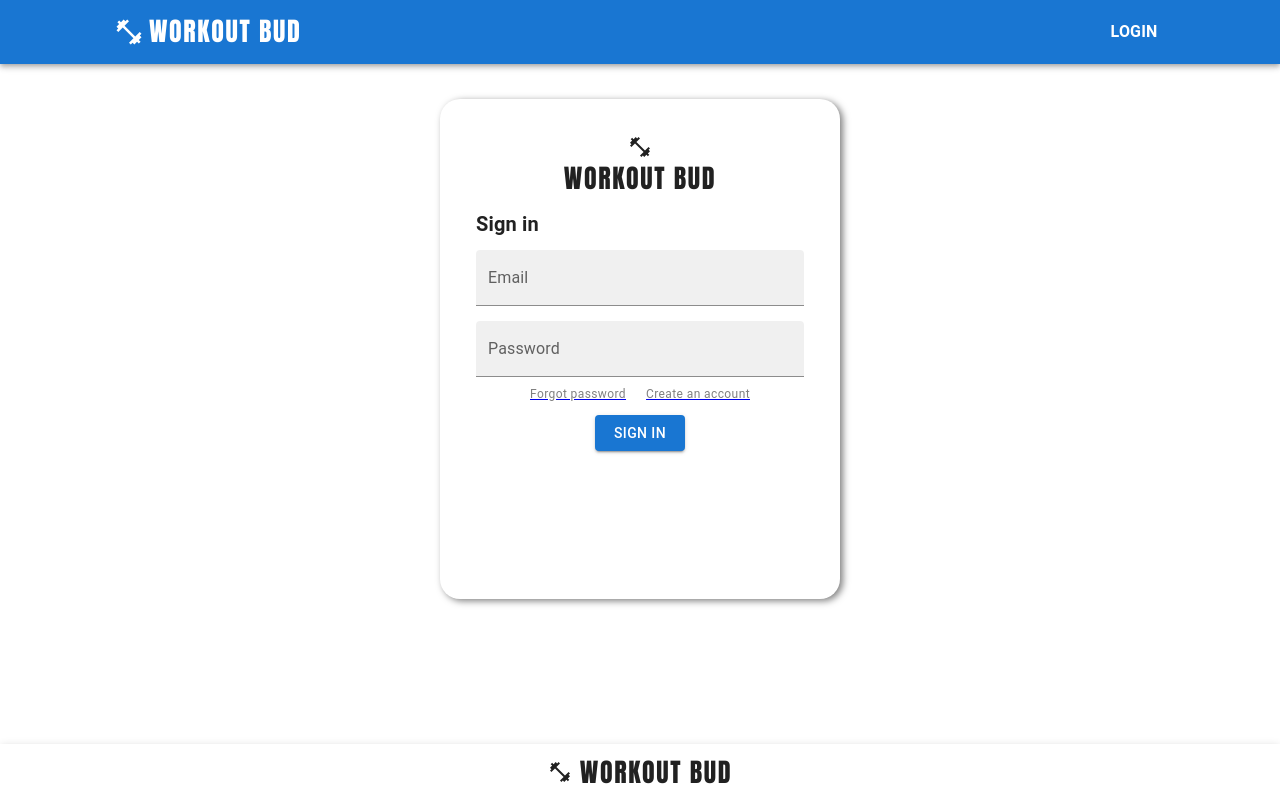
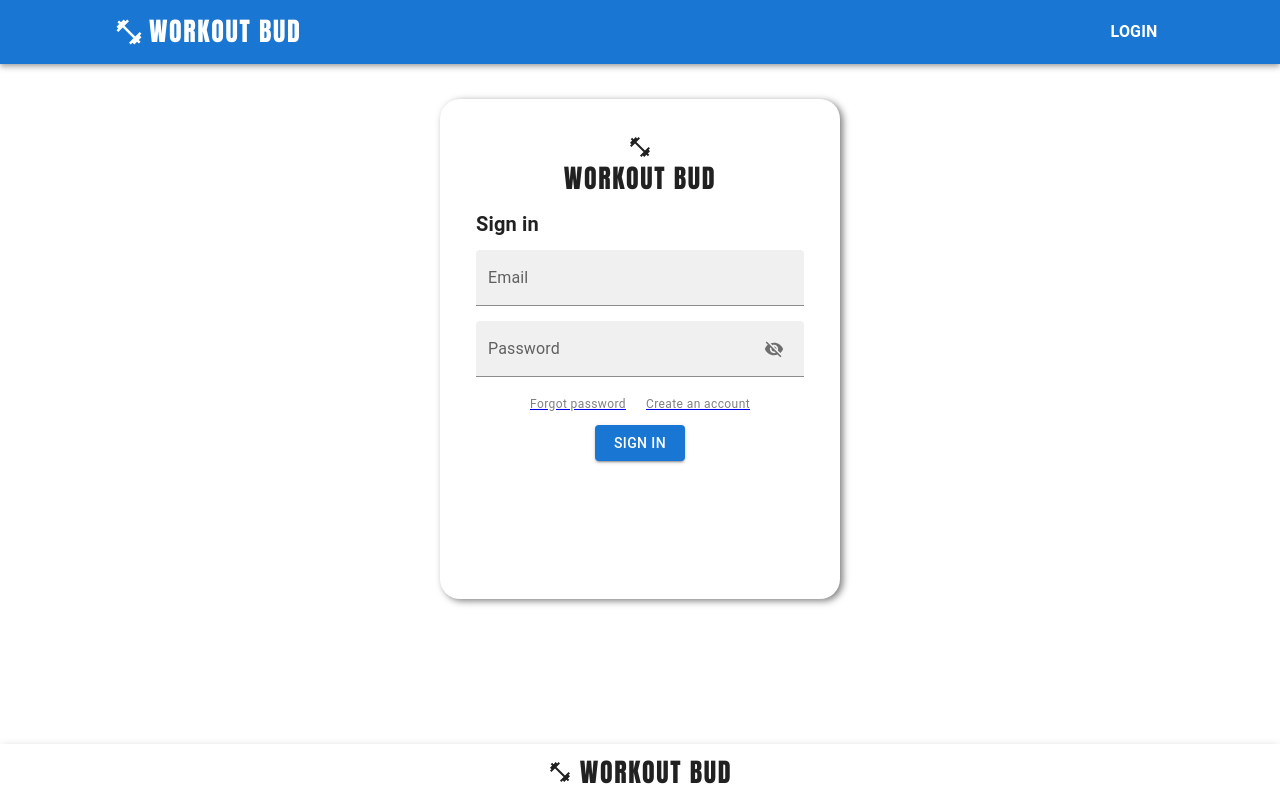
Before and after one commit to im-addie/workout-bud, a React (Create React App) app in the folder ui/: page /login in a window 1280 px wide. Built offline with nearby package versions, Linux system fonts and the light colour scheme; no server answers.

Commit message:
show password at login page

```diff
--- a/ui/src/views/Login/index.js
+++ b/ui/src/views/Login/index.js
@@ -1,19 +1,27 @@
 import { Card, CardContent, Grid, Typography } from '@mui/material'
-import TextField from '@mui/material/TextField';
-import Button from '@mui/material/Button';
-import FitnessCenterIcon from '@mui/icons-material/FitnessCenter';
-import Box from '@mui/material/Box';
-import React from 'react'
-import { Link, useNavigate } from "react-router-dom";
-import { useState } from 'react';
-import { login } from '../../utility/api';
-import { setToken } from '../../utility/utils';
+import TextField from '@mui/material/TextField'
+import InputAdornment from '@mui/material/InputAdornment'
+import IconButton from '@mui/material/IconButton'
+import VisibilityIcon from '@mui/icons-material/Visibility'
+import VisibilityOffIcon from '@mui/icons-material/VisibilityOff'
+import Button from '@mui/material/Button'
+import FitnessCenterIcon from '@mui/icons-material/FitnessCenter'
+import Box from '@mui/material/Box'
+import { Link, useNavigate } from "react-router-dom"
+import { useState } from 'react'
+import { login } from '../../utility/api'
+import { setToken } from '../../utility/utils'
 
 function LoginForm() {
 
   const [emailValue, setEmailValue] = useState("")
   const [passwordValue, setPasswordValue] = useState("")
   const [errorMsg, setErrorMsg] = useState("")
+  const [showPassword, setShowPassword] = useState(false)
+
+  const navigate = useNavigate()
+
+  const handleShowPassword = () => setShowPassword(!showPassword)
 
   const handleSignIn = async () => {
 
@@ -38,8 +46,6 @@ function LoginForm() {
     }
   }
 
-  const navigate = useNavigate()
-
   const routeToDashboard = () => {
     navigate('/')
     window.location.reload()
@@ -52,11 +58,11 @@ function LoginForm() {
       direction="row"
       justifyContent="center"
     >
-      <Card sx={{borderRadius: '20px', boxShadow:'3px 2px 7px rgb(0, 0, 0, 0.5)', mt: '35px', width: '400px', height: '500px'}}>
+      <Card sx={{ borderRadius: '20px', boxShadow: '3px 2px 7px rgb(0, 0, 0, 0.5)', mt: '35px', width: '400px', height: '500px' }}>
 
-        <CardContent sx={{display: 'grid', margin: '20px'}}>
+        <CardContent sx={{ display: 'grid', margin: '20px' }}>
 
-          <FitnessCenterIcon sx={{display: 'flex', justifySelf: 'center'}} />
+          <FitnessCenterIcon sx={{ display: 'flex', justifySelf: 'center' }} />
 
           <Typography
             sx={{
@@ -83,34 +89,48 @@ function LoginForm() {
             <TextField
               label="Email"
               variant="filled"
-                sx={{marginBottom: '15px', marginTop: '10px',}}
+              sx={{ marginBottom: '15px', marginTop: '10px', }}
               onChange={email => setEmailValue(email.target.value)}
               value={emailValue}
             />
 
             <TextField
+              variant="filled"
               label="Password"
-                variant="filled"
-                type="password"
-                sx={{marginBottom: '5px'}}
+              sx={{ marginBottom: '15px' }}
+              type={showPassword ? "text" : "password"} // if show password is true, the type turns to text. if not, its type is password
               onChange={password => setPasswordValue(password.target.value)}
               value={passwordValue}
+              InputProps={{ // toggle button
+                endAdornment: (
+                  <InputAdornment position="end">
+                    <IconButton
+                      aria-label="toggle password visibility"
+                      onClick={handleShowPassword}
+                    >
+                      {showPassword ? <VisibilityIcon fontSize='small' /> : <VisibilityOffIcon fontSize='small' />}
+                    </IconButton>
+                  </InputAdornment>
+                )
+              }}
             />
           </Grid>
 
           <Box
-              sx={{display: 'flex',
-              justifySelf: 'center'}}>
+            sx={{
+              display: 'flex',
+              justifySelf: 'center'
+            }}>
 
             <Link to={'/forgot-password'}>
-                <Typography variant='caption'sx={{color:'grey'}}>
+              <Typography variant='caption' sx={{ color: 'grey' }}>
                 Forgot password
               </Typography>
             </Link>
 
             <Link to={'/register'}>
               <Typography variant='caption'
-                sx={{color:'grey', ml: '20px'}}>
+                sx={{ color: 'grey', ml: '20px' }}>
                 Create an account
               </Typography>
             </Link>
@@ -120,7 +140,7 @@ function LoginForm() {
           <Button
             variant="contained"
             justify='center'
-               sx={{width: '90px', mt: '10px', display: 'flex', justifySelf: 'center'}}
+            sx={{ width: '90px', mt: '10px', display: 'flex', justifySelf: 'center' }}
             onClick={() => handleSignIn()}
           >
             sign in
```
Lines whose indentation alone changed are shown as unchanged.
